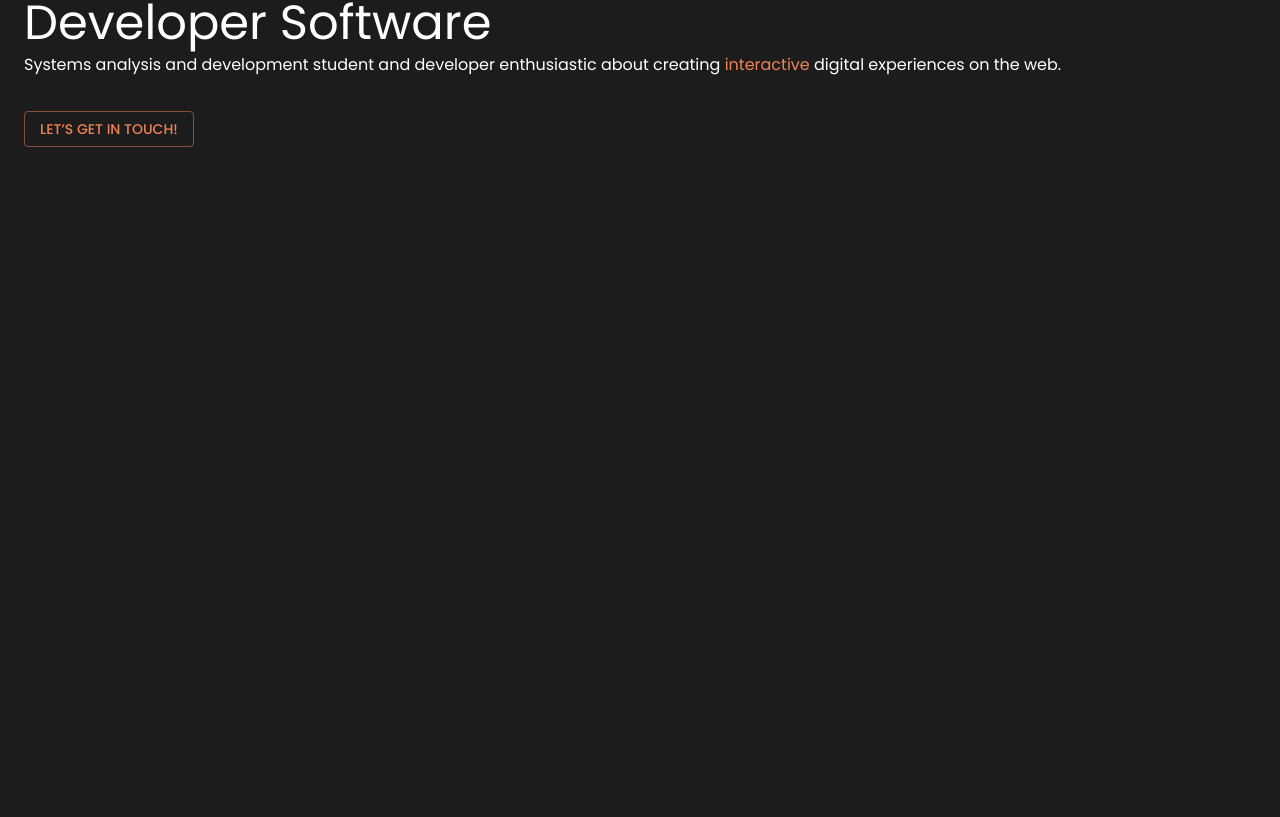
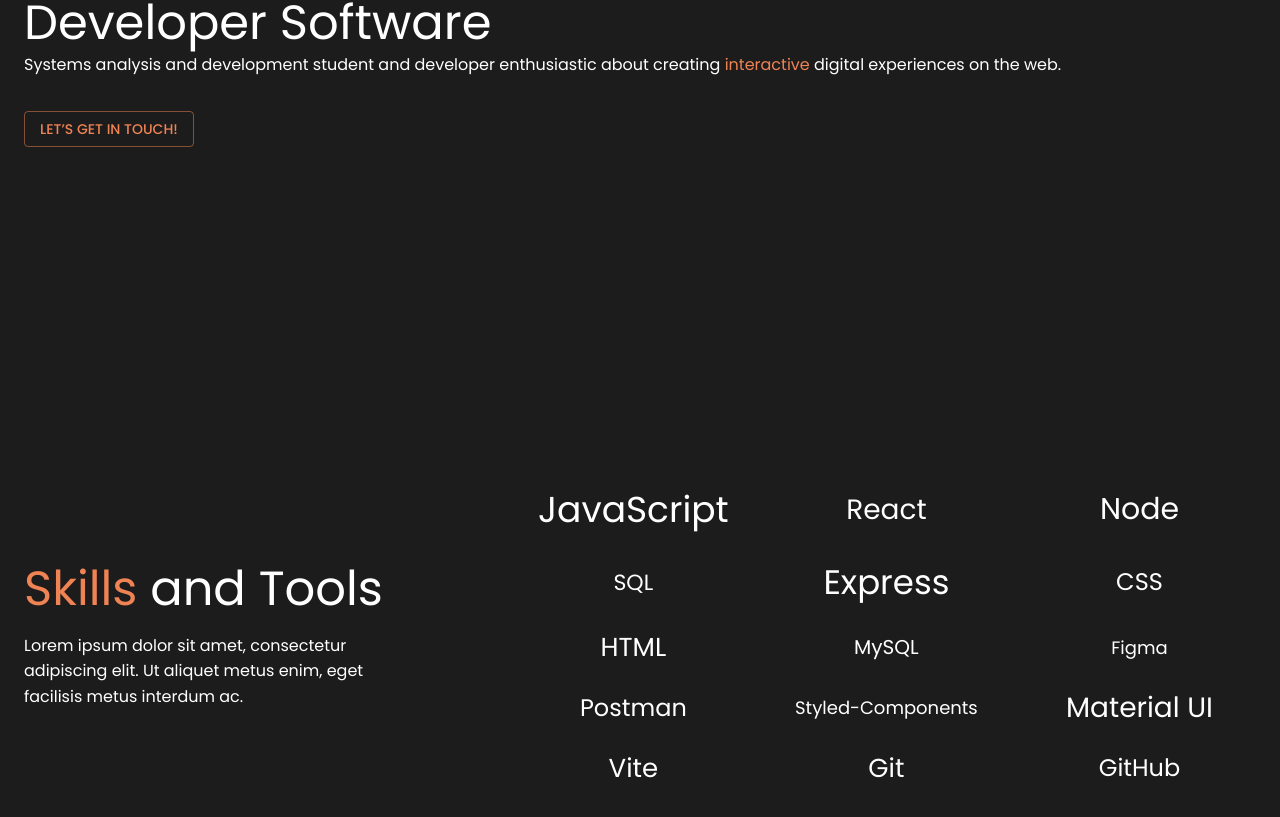
Before and after one commit to adrianemaciel/my-portfolio-react-2.0, a React (Vite) app: page / in a window 1280 px wide. Shown: the part 429-1246 px from the top of the page. Before the commit the page ends 864 px from the top, so only its background shows below. Built offline with nearby package versions, Linux system fonts and the light colour scheme.

Commit message:
feat: add Skills section

```diff
--- a/package.json
+++ b/package.json
@@ -13,6 +13,7 @@
     "@emotion/react": "^11.13.3",
     "@emotion/styled": "^11.13.0",
     "@mui/material": "^6.1.2",
+    "framer-motion": "^11.11.9",
     "react": "^18.3.1",
     "react-dom": "^18.3.1"
   },
--- a/src/App.jsx
+++ b/src/App.jsx
@@ -3,6 +3,7 @@
 import theme from "./theme/theme";
 import NavBar from "./components/NavBar";
 import About from "./pages/About";
+import Skills from "./pages/Skills";
 
 function App() {
   return (
@@ -10,6 +11,7 @@
       <CssBaseline />
       <NavBar />
       <About />
+      <Skills />
     </ThemeProvider>
   );
 }
--- /dev/null
+++ b/src/pages/Skills.jsx
@@ -0,0 +1,95 @@
+import { Box, Container, Typography, useTheme } from "@mui/material";
+
+const skills = [
+  { name: "JavaScript", size: 36 },
+  { name: "React", size: 28 },
+  { name: "Node", size: 30 },
+  { name: "SQL", size: 22 },
+  { name: "Express", size: 34 },
+  { name: "CSS", size: 24 },
+  { name: "HTML", size: 26 },
+  { name: "MySQL", size: 20 },
+  { name: "Figma", size: 18 },
+  { name: "Postman", size: 24 },
+  { name: "Styled-Components", size: 18 },
+  { name: "Material UI", size: 28 },
+  { name: "Vite", size: 26 },
+  { name: "Git", size: 26 },
+  { name: "GitHub", size: 24 },
+];
+
+const Skills = () => {
+  const theme = useTheme();
+
+  return (
+    <Container maxWidth="xl">
+      <Box
+        sx={{
+          display: "flex",
+          justifyContent: "space-between",
+          alignItems: "center",
+          minHeight: "50vh",
+          backgroundColor: theme.palette.background.default,
+        }}
+      >
+        <Box
+          sx={{
+            width: "30%",
+            color: theme.palette.text.primary,
+          }}
+        >
+          <Typography
+            variant="h3"
+            component="h2"
+            sx={{ color: theme.palette.text.primary, marginBottom: "1rem" }}
+          >
+            <span style={{ color: "#EF8354" }}>Skills</span> and Tools
+          </Typography>
+          <Typography variant="body1" sx={{ lineHeight: 1.6 }}>
+            Lorem ipsum dolor sit amet, consectetur adipiscing elit. Ut aliquet
+            metus enim, eget facilisis metus interdum ac.
+          </Typography>
+        </Box>
+
+        <Box
+          sx={{
+            width: "60%",
+            height: "100%",
+            position: "relative",
+            display: "grid",
+            gridTemplateColumns: "repeat(3, 1fr)",
+            gridGap: "20px",
+            justifyItems: "center",
+            alignItems: "center",
+          }}
+        >
+          {skills.map((skill, index) => (
+            <Box
+              key={index}
+              sx={{
+                display: "flex",
+                justifyContent: "center",
+                alignItems: "center",
+                width: "100%",
+                height: "100%",
+              }}
+            >
+              <Typography
+                sx={{
+                  fontSize: `${skill.size}px`,
+                  color: theme.palette.text.secondary,
+                  textAlign: "center",
+                  fontFamily: theme.typography.fontFamily,
+                }}
+              >
+                {skill.name}
+              </Typography>
+            </Box>
+          ))}
+        </Box>
+      </Box>
+    </Container>
+  );
+};
+
+export default Skills;
```
Also changed, not shown: 1 other file (tests, documents, lock files or other folders).
